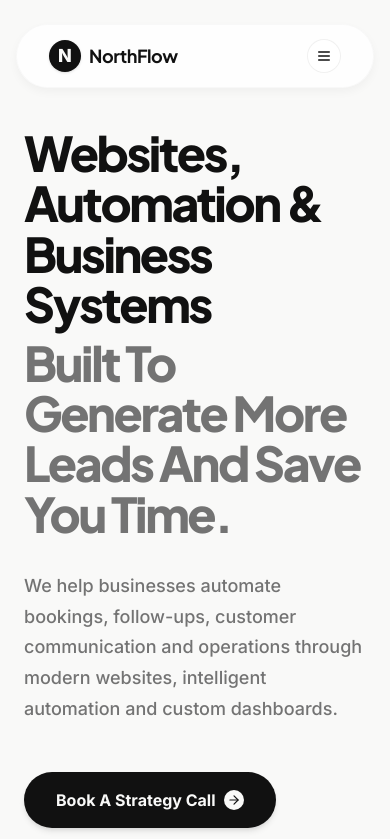
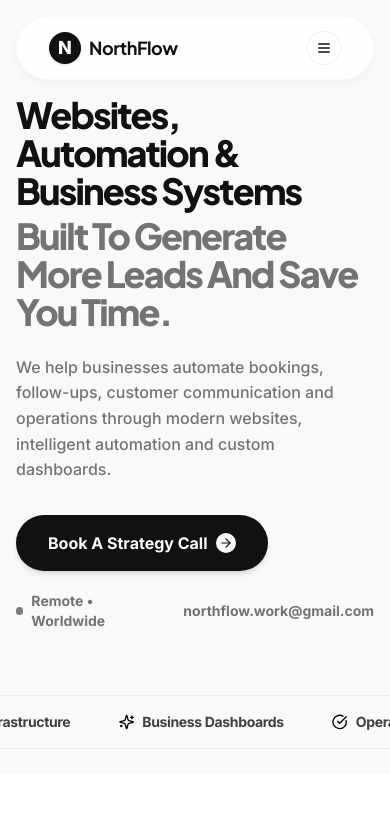
Before and after one commit to ravisharma-09/northflow, a Next.js app: page / in a window 390 px wide. Shown: the top 839 px of the page. Built offline with nearby package versions, Linux system fonts and the light colour scheme.

Commit message:
feat: complete mobile responsiveness overhaul, hide dashboard previews on mobile, optimize hero spacing for small screens

```diff
--- a/src/components/Hero/Hero.tsx
+++ b/src/components/Hero/Hero.tsx
@@ -120,7 +120,7 @@ export default function Hero() {
   const marqueeBadges = [...featureBadges, ...featureBadges, ...featureBadges, ...featureBadges];
 
   return (
-    <section ref={containerRef} id="home" className="relative pt-32 pb-20 flex flex-col justify-center overflow-x-clip min-h-[90vh]">
+    <section ref={containerRef} id="home" className="relative pt-24 md:pt-28 pb-6 md:pb-10 flex flex-col justify-center overflow-x-clip min-h-[90vh] md:min-h-screen">
       {/* Background with fading grid and soft glow */}
       <div className="hero-bg absolute inset-0 opacity-0 z-0 pointer-events-none">
         <div className="absolute inset-0 grid-floor bg-[linear-gradient(to_right,#80808012_1px,transparent_1px),linear-gradient(to_bottom,#80808012_1px,transparent_1px)] bg-[size:24px_24px] [mask-image:radial-gradient(ellipse_60%_50%_at_50%_0%,#000_70%,transparent_100%)] opacity-[0.03]" />
@@ -129,22 +129,22 @@ export default function Hero() {
       </div>
 
       {/* Main Content */}
-      <div className="w-full max-w-[1040px] mx-auto px-6 md:px-12 lg:px-16 flex flex-col items-start text-left z-10 relative">
+      <div className="w-full max-w-[1200px] mx-auto px-4 md:px-8 flex flex-col items-start text-left z-10 relative">
 
 
           {/* Heading */}
-          <h1 className="hero-headline text-5xl sm:text-6xl lg:text-[80px] font-display font-black tracking-tighter leading-[1.05] text-foreground mb-8 max-w-[1000px]">
+          <h1 className="hero-headline text-4xl sm:text-5xl md:text-6xl lg:text-7xl font-display font-black tracking-tighter leading-[1.05] text-foreground mb-6 max-w-[1000px]">
             Websites, Automation & Business Systems{' '}
             <span className="text-muted block mt-2">Built To Generate More Leads And Save You Time.</span>
           </h1>
 
           {/* Subtext */}
-          <p className="hero-paragraph text-lg sm:text-xl text-muted font-medium max-w-[700px] leading-[1.7] mb-12">
+          <p className="hero-paragraph text-base sm:text-lg lg:text-xl text-muted font-medium max-w-[700px] leading-[1.6] mb-8">
             We help businesses automate bookings, follow-ups, customer communication and operations through modern websites, intelligent automation and custom dashboards.
           </p>
 
           {/* Call To Actions */}
-          <div className="flex flex-col items-start gap-6 mb-16">
+          <div className="flex flex-col items-start gap-5 mb-10">
             <div className="flex flex-wrap items-center justify-start gap-4">
               <a
                 href="#cta"
@@ -172,8 +172,8 @@ export default function Hero() {
         </div>
 
       {/* Trust Badges Row */}
-      <div className="w-full mt-16 md:mt-20 z-10 relative overflow-hidden">
-        <div className="w-full border-y border-border/80 py-6 flex bg-background/50 backdrop-blur-sm">
+      <div className="w-full mt-6 md:mt-12 z-10 relative overflow-hidden">
+        <div className="w-full border-y border-border/80 py-4 md:py-6 flex bg-background/50 backdrop-blur-sm">
           <div className="animate-marquee gap-12 pr-12">
             {marqueeBadges.map((badge, idx) => {
               const Icon = badge.icon;
--- a/src/components/Navbar.tsx
+++ b/src/components/Navbar.tsx
@@ -38,7 +38,7 @@ export default function Navbar() {
   return (
     <>
       <header
-        className="fixed top-6 left-0 right-0 z-50 flex justify-center px-4 md:px-8 pointer-events-none"
+        className="fixed top-4 md:top-6 left-0 right-0 z-50 flex justify-center px-4 md:px-8 pointer-events-none"
       >
         <motion.div
           variants={{
@@ -111,7 +111,7 @@ export default function Navbar() {
             animate={{ opacity: 1, y: 0 }}
             exit={{ opacity: 0, y: -20 }}
             transition={{ duration: 0.3, ease: [0.16, 1, 0.3, 1] }}
-            className="fixed top-24 left-4 right-4 z-40 md:hidden bg-glass-bg border border-glass-border shadow-premium rounded-[32px] p-6 backdrop-blur-lg flex flex-col gap-4"
+            className="fixed top-20 left-4 right-4 z-40 md:hidden bg-glass-bg border border-glass-border shadow-premium rounded-[32px] p-6 backdrop-blur-lg flex flex-col gap-4"
           >
             <nav className="flex flex-col gap-2">
               {navLinks.map((link) => (
--- a/src/components/Pricing.tsx
+++ b/src/components/Pricing.tsx
@@ -67,7 +67,7 @@ export default function Pricing() {
         <div className="grid grid-cols-1 md:grid-cols-3 gap-8">
           {plans.map((plan, idx) => (
             <ScrollReveal key={idx} delay={idx * 0.1}>
-              <div className={`relative flex flex-col h-full p-8 rounded-3xl bg-surface border ${plan.recommended ? 'border-foreground shadow-premium' : 'border-border/50 hover:border-foreground/20'} transition-all duration-300`}>
+              <div className={`relative flex flex-col h-full p-6 lg:p-8 rounded-3xl bg-surface border ${plan.recommended ? 'border-foreground shadow-premium' : 'border-border/50 hover:border-foreground/20'} transition-all duration-300`}>
 
                 {plan.recommended && (
                   <div className="absolute -top-4 left-1/2 -translate-x-1/2 bg-foreground text-background text-xs font-bold uppercase tracking-widest py-1.5 px-4 rounded-full shadow-sm">
--- a/src/components/Projects.tsx
+++ b/src/components/Projects.tsx
@@ -157,7 +157,7 @@ export default function Projects() {
                   </div>
 
                   {/* Right Side: Dashboard Preview */}
-                  <div className="flex flex-col justify-center">
+                  <div className="hidden lg:flex flex-col justify-center">
                      <div className="transform transition-transform duration-500 lg:hover:-translate-y-2 lg:hover:rotate-1">
                        {sys.ui}
                      </div>
--- a/src/components/Services.tsx
+++ b/src/components/Services.tsx
@@ -114,7 +114,7 @@ function ServiceCard({ service, index }: { service: Service; index: number }) {
           scale: 1.01,
         }}
         transition={{ duration: 0.6, ease: [0.16, 1, 0.3, 1] }}
-        className="group relative flex flex-col justify-between bg-surface border border-border rounded-3xl p-8 lg:p-10 min-h-[460px] hover:border-foreground/20 transition-colors duration-500 select-none cursor-pointer overflow-hidden h-full"
+        className="group relative flex flex-col justify-between bg-surface border border-border rounded-3xl p-6 lg:p-10 min-h-[460px] hover:border-foreground/20 transition-colors duration-500 select-none cursor-pointer overflow-hidden h-full"
       >
         <motion.div
           className="absolute inset-0 opacity-0 group-hover:opacity-100 transition-opacity duration-700 pointer-events-none rounded-3xl z-0"
```
